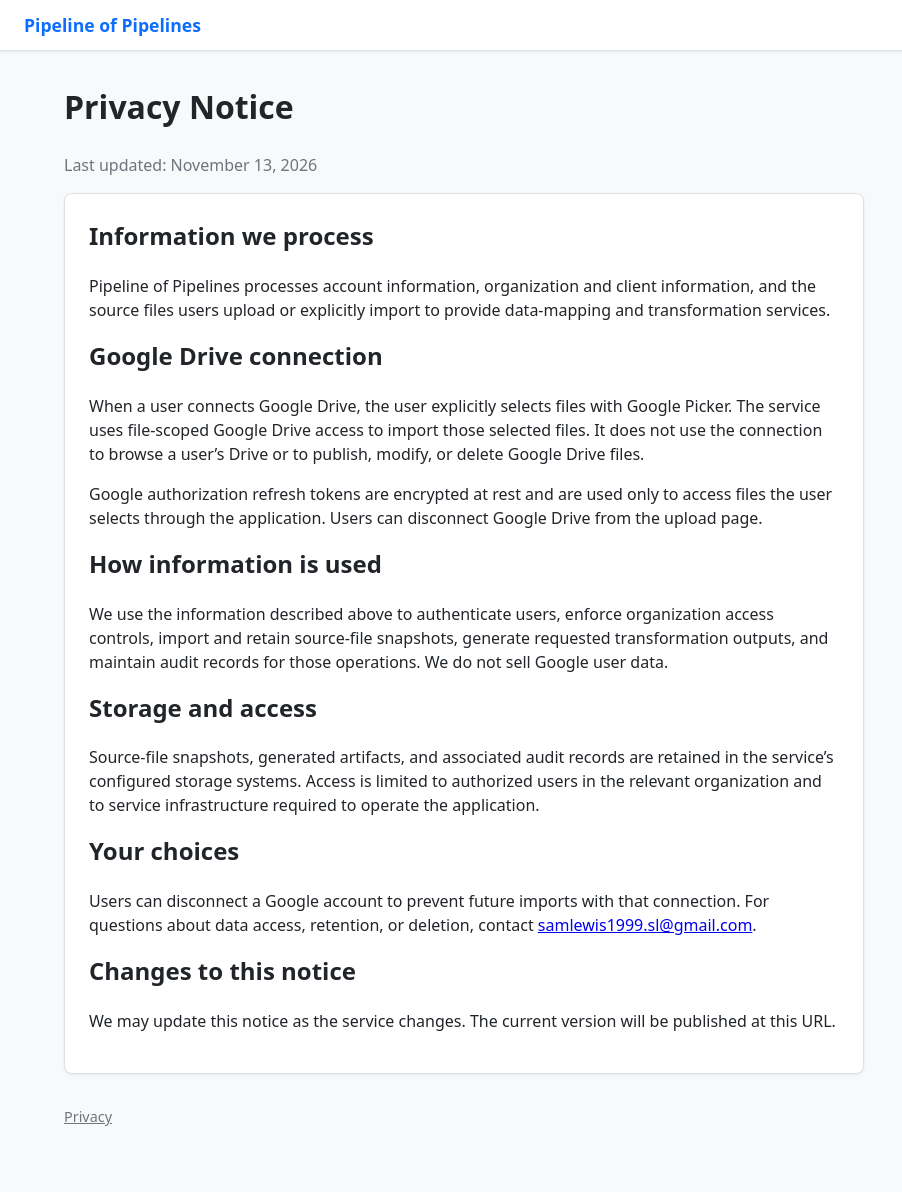
After one commit to VarSamLewis/pipeline_of_pipelines, a FastAPI app: template backend/templates/privacy.html in a window 1280 px wide. The commit adds this page. Shown: the whole page, without its empty margins (0-902 px from the left). Run offline with FastAPI, Linux system fonts and the light colour scheme; the template is opened without the code that fills it, so the values that code supplies are empty; parts of the project's set-up code (start-up, migrations or seed data) failed here and were passed over; some libraries are stand-ins or nearby versions.

Commit message:
feat: add public privacy notice

```diff
--- a/backend/static/style.css
+++ b/backend/static/style.css
@@ -68,6 +68,16 @@ main {
   margin: 2rem auto;
   padding: 0 1.5rem;
 }
+
+footer {
+  max-width: 1200px;
+  margin: 2rem auto;
+  padding: 0 1.5rem 2rem;
+  color: var(--muted);
+  font-size: 0.9rem;
+}
+
+footer a { color: inherit; }
 
 h1, h2, h3 { margin-top: 0; }
 
--- a/backend/templates/base.html
+++ b/backend/templates/base.html
@@ -27,5 +27,8 @@
   <main>
     {% block content %}{% endblock %}
   </main>
+  <footer>
+    <a href="/privacy">Privacy</a>
+  </footer>
 </body>
 </html>
--- /dev/null
+++ b/backend/templates/privacy.html
@@ -0,0 +1,29 @@
+{% extends "base.html" %}
+
+{% block title %}Privacy Notice - Pipeline of Pipelines{% endblock %}
+
+{% block content %}
+<h1>Privacy Notice</h1>
+<p class="muted">Last updated: November 13, 2026</p>
+
+<div class="card" style="max-width: 800px;">
+  <h2>Information we process</h2>
+  <p>Pipeline of Pipelines processes account information, organization and client information, and the source files users upload or explicitly import to provide data-mapping and transformation services.</p>
+
+  <h2>Google Drive connection</h2>
+  <p>When a user connects Google Drive, the user explicitly selects files with Google Picker. The service uses file-scoped Google Drive access to import those selected files. It does not use the connection to browse a user’s Drive or to publish, modify, or delete Google Drive files.</p>
+  <p>Google authorization refresh tokens are encrypted at rest and are used only to access files the user selects through the application. Users can disconnect Google Drive from the upload page.</p>
+
+  <h2>How information is used</h2>
+  <p>We use the information described above to authenticate users, enforce organization access controls, import and retain source-file snapshots, generate requested transformation outputs, and maintain audit records for those operations. We do not sell Google user data.</p>
+
+  <h2>Storage and access</h2>
+  <p>Source-file snapshots, generated artifacts, and associated audit records are retained in the service’s configured storage systems. Access is limited to authorized users in the relevant organization and to service infrastructure required to operate the application.</p>
+
+  <h2>Your choices</h2>
+  <p>Users can disconnect a Google account to prevent future imports with that connection. For questions about data access, retention, or deletion, contact <a href="mailto:samlewis1999.sl@gmail.com">samlewis1999.sl@gmail.com</a>.</p>
+
+  <h2>Changes to this notice</h2>
+  <p>We may update this notice as the service changes. The current version will be published at this URL.</p>
+</div>
+{% endblock %}
```
Also changed, not shown: backend/src/ui.py (+10 -0 lines).
